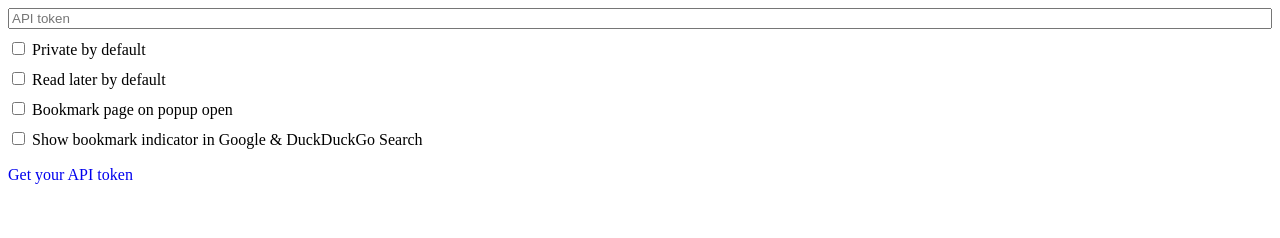
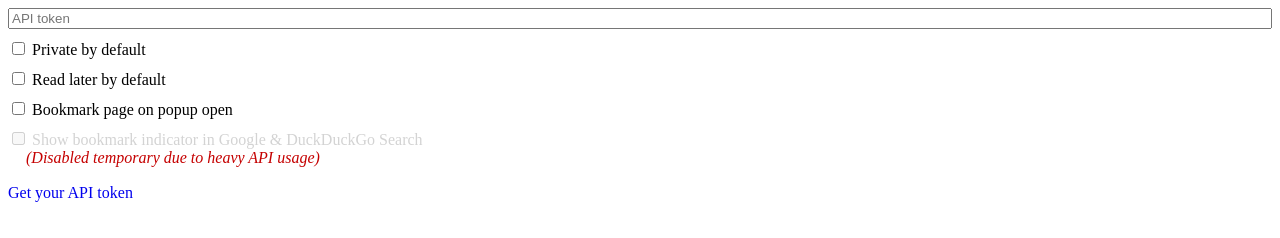
Before and after one commit to cppcho/pinboard-plusplus, a website with bundled scripts: page src/html/options.html in a window 1280 px wide. Built offline with nearby package versions, Linux system fonts and the light colour scheme.

Commit message:
Disable pin in Google function (temporary)

```diff
--- a/src/css/options.css
+++ b/src/css/options.css
@@ -13,6 +13,16 @@
   display: block;
   width: 100%;
   margin: 0 0 10px 0;
+}
+
+.options__checkbox--disabled {
+  color: #d3d3d3;
+}
+
+.options__checkbox-help-text {
+  color: #c50000;
+  margin-left: 18px;
+  font-style: italic;
 }
 
 .options__bottom {
--- a/src/html/options.html
+++ b/src/html/options.html
@@ -2,7 +2,7 @@
 <html>
 
 <head>
-  <title>My Test Extension Options</title>
+  <title>Pinboard++ for Pinboard</title>
   <link rel="stylesheet" href="../css/options.css" />
 </head>
 
@@ -19,8 +19,9 @@
       <div class="options__checkbox">
         <input type="checkbox" id="quick_add" /> Bookmark page on popup open
       </div>
-      <div class="options__checkbox">
-        <input type="checkbox" id="pin_in_google" /> Show bookmark indicator in Google & DuckDuckGo Search
+      <div class="options__checkbox options__checkbox--disabled">
+        <input type="checkbox" id="pin_in_google" disabled /> Show bookmark indicator in Google & DuckDuckGo Search
+        <div class="options__checkbox-help-text">(Disabled temporary due to heavy API usage)</div>
       </div>
     </div>
     <div class="options__bottom">
--- a/src/js/constants.js
+++ b/src/js/constants.js
@@ -18,7 +18,7 @@ export const OPTIONS_DEFAULT = {
   [OPTIONS_AUTH_TOKEN]: '',
   [OPTIONS_PRIVATE]: true,
   [OPTIONS_READ_LATER]: false,
-  [OPTIONS_PIN_IN_GOOGLE]: true,
+  [OPTIONS_PIN_IN_GOOGLE]: false,
   [OPTIONS_AUTH_TOKEN_IS_VALID]: false,
   [OPTIONS_QUICK_ADD]: true,
 };
--- a/src/js/options.js
+++ b/src/js/options.js
@@ -61,7 +61,7 @@ $(document).ready(() => {
       options[Constants.OPTIONS_AUTH_TOKEN] === $authTokenInput.val().trim() &&
       options[Constants.OPTIONS_PRIVATE] === $privateInput.prop('checked') &&
       options[Constants.OPTIONS_READ_LATER] === $readLaterInput.prop('checked') &&
-      options[Constants.OPTIONS_PIN_IN_GOOGLE] === $pinInGoogleInput.prop('checked') &&
+      // options[Constants.OPTIONS_PIN_IN_GOOGLE] === $pinInGoogleInput.prop('checked') &&  // TODO: Dsiable pin in Google temporary
       options[Constants.OPTIONS_QUICK_ADD] === $quickAddInput.prop('checked')
     );
   }
@@ -77,7 +77,7 @@ $(document).ready(() => {
       [Constants.OPTIONS_AUTH_TOKEN]: trimmedAuthToken,
       [Constants.OPTIONS_PRIVATE]: $privateInput.prop('checked'),
       [Constants.OPTIONS_READ_LATER]: $readLaterInput.prop('checked'),
-      [Constants.OPTIONS_PIN_IN_GOOGLE]: $pinInGoogleInput.prop('checked'),
+      // [Constants.OPTIONS_PIN_IN_GOOGLE]: $pinInGoogleInput.prop('checked'),  // TODO: Dsiable pin in Google temporary
       [Constants.OPTIONS_QUICK_ADD]: $quickAddInput.prop('checked'),
     };
 
@@ -134,7 +134,7 @@ $(document).ready(() => {
     $authTokenInput.val(options[Constants.OPTIONS_AUTH_TOKEN]);
     $privateInput.prop('checked', options[Constants.OPTIONS_PRIVATE]);
     $readLaterInput.prop('checked', options[Constants.OPTIONS_READ_LATER]);
-    $pinInGoogleInput.prop('checked', options[Constants.OPTIONS_PIN_IN_GOOGLE]);
+    // $pinInGoogleInput.prop('checked', options[Constants.OPTIONS_PIN_IN_GOOGLE]); // TODO: Dsiable pin in Google temporary
     $quickAddInput.prop('checked', options[Constants.OPTIONS_QUICK_ADD]);
 
     if (options[Constants.OPTIONS_AUTH_TOKEN].length > 0 &&
--- a/src/js/popup.js
+++ b/src/js/popup.js
@@ -183,6 +183,7 @@ $(document).ready(() => {
           // set error message (if any)
           if (error) {
             $status.text('error');
+            return;
           }
 
           // set tag autocomplete
```
Also changed, not shown: src/manifest.json.
